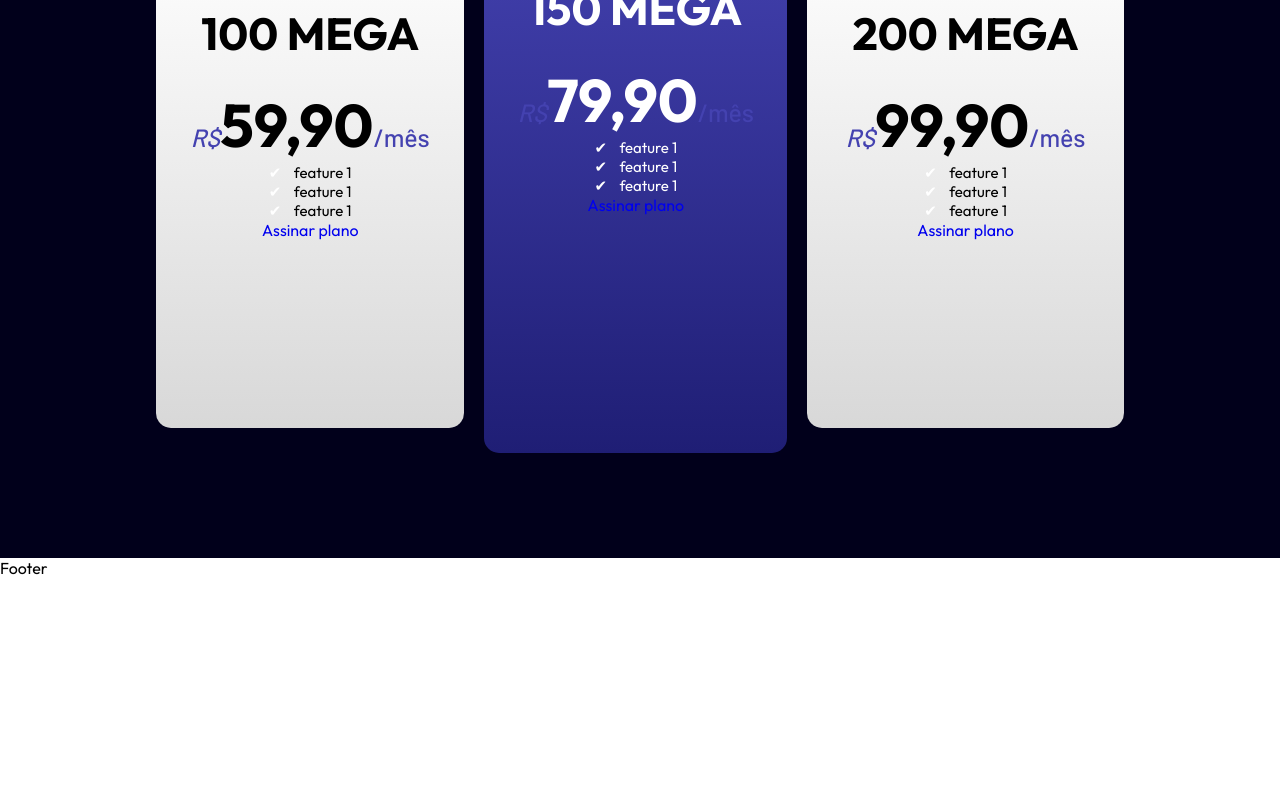
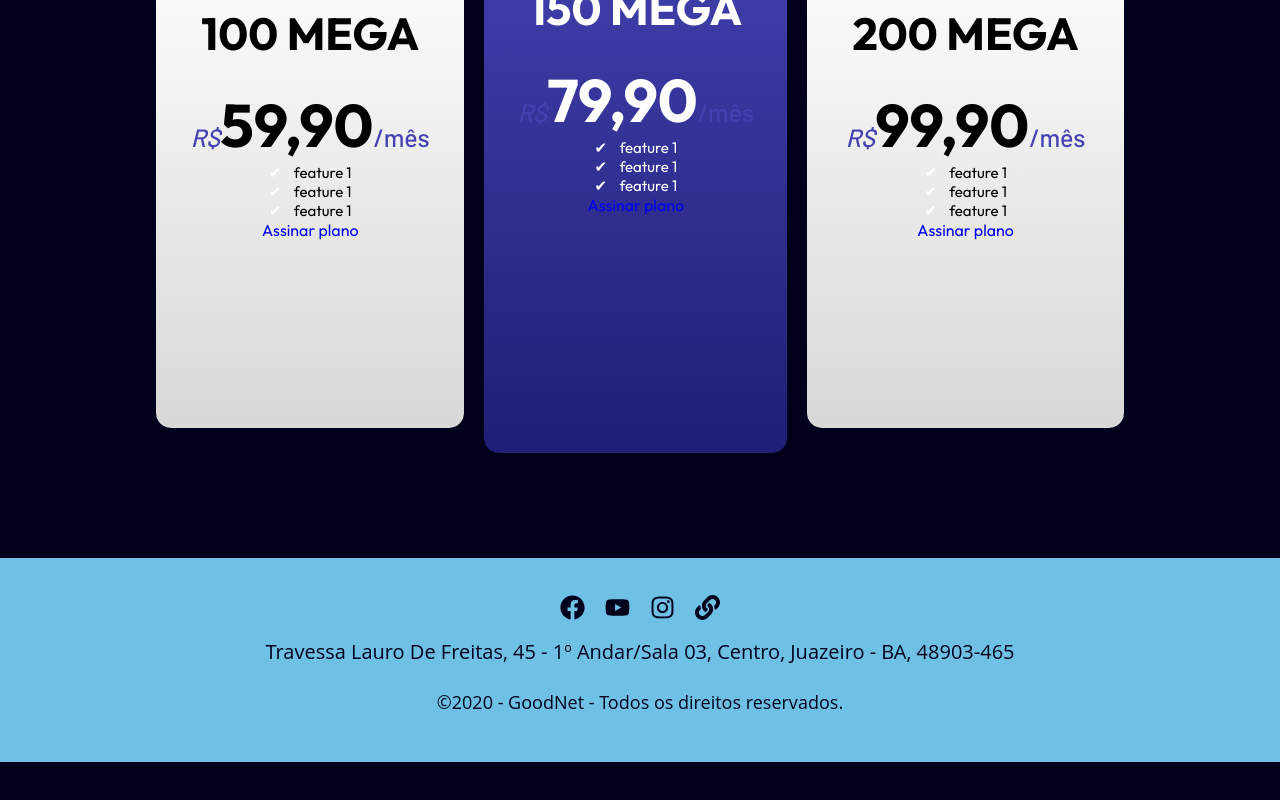
Before and after one commit to dnkFrvgv/goodnet, a React (Create React App) app: page /planos in a window 1280 px wide. Shown: the part 342-1142 px from the top of the page. After the commit the page ends 1104 px from the top, so only its background shows below. Built offline with nearby package versions, Linux system fonts and the light colour scheme.

Commit message:
add footer

```diff
--- a/src/Components/Footer/Footer.tsx
+++ b/src/Components/Footer/Footer.tsx
@@ -1,9 +1,20 @@
 import React from 'react'
 import "./footer.css"
+import {FaFacebook, FaYoutube, FaInstagram, FaLink} from "react-icons/fa"
 
 function Footer() {
   return (
-    <footer className='footer'>Footer</footer>
+    <footer className='footer'>
+      <ul className='footer-social-medias'>
+        <li className='footer-list-item'><a href="#"><FaFacebook aria-label='Facebook'/></a></li>
+        <li className='footer-list-item'><a href="#"><FaYoutube aria-label='Youtube'/></a></li>
+        <li className='footer-list-item'><a href="#"><FaInstagram aria-label='Instagram'/></a></li>
+        <li className='footer-list-item'><a href="https://perficio.com.br/goodnet/central"><FaLink aria-label='Perficio/GoodNet'/></a></li>
+      </ul>
+      <h3>Travessa Lauro de Freitas, 45 - 1º Andar/Sala 03, Centro, Juazeiro - BA, 48903-465</h3>
+      <p>&copy;2020 - <a href="#">GoodNet</a> - Todos os direitos reservados.</p>
+
+    </footer>
   )
 }
 
--- a/src/Components/Footer/footer.css
+++ b/src/Components/Footer/footer.css
@@ -1,4 +1,60 @@
 .footer{
-  height: 400px;
-  background: #fff;
+  height: auto;
+  background: #6EC1E4;
+  font-family: "Open Sans";
+  padding-top: 40px;
+  color: #01001B;
+  display: flex;
+  align-items: center;
+  justify-content: center;
+  flex-direction: column;
+  text-align: center;
+  padding: 35px 20px;
 }
+
+.footer h3{
+  font-size: 20px;
+  font-weight: 400;
+  text-transform: capitalize;
+  line-height: 50px;
+}
+
+.footer p{
+  max-width: 500px;
+  margin: 10px auto;
+  line-height: 30px;
+  font-size: 18px;
+}
+
+.footer a{
+  color: #01001B;
+
+}
+
+.footer-social-medias{
+  display: flex;
+  align-items: center;
+  justify-content: center;
+  margin: 0;
+
+}
+.footer-list-item{
+  margin: 0 10px;
+}
+.footer-social-medias a{
+  font-size: 25px;
+  transition: color .2s ease;
+}
+
+.footer-social-medias a:hover{
+  color:#312ccafd
+}
+
+
+@media screen and (max-width: 890px) {
+  .footer-list-item{
+    margin: 0 10px;
+    padding: 0;
+
+  }
+}
```
